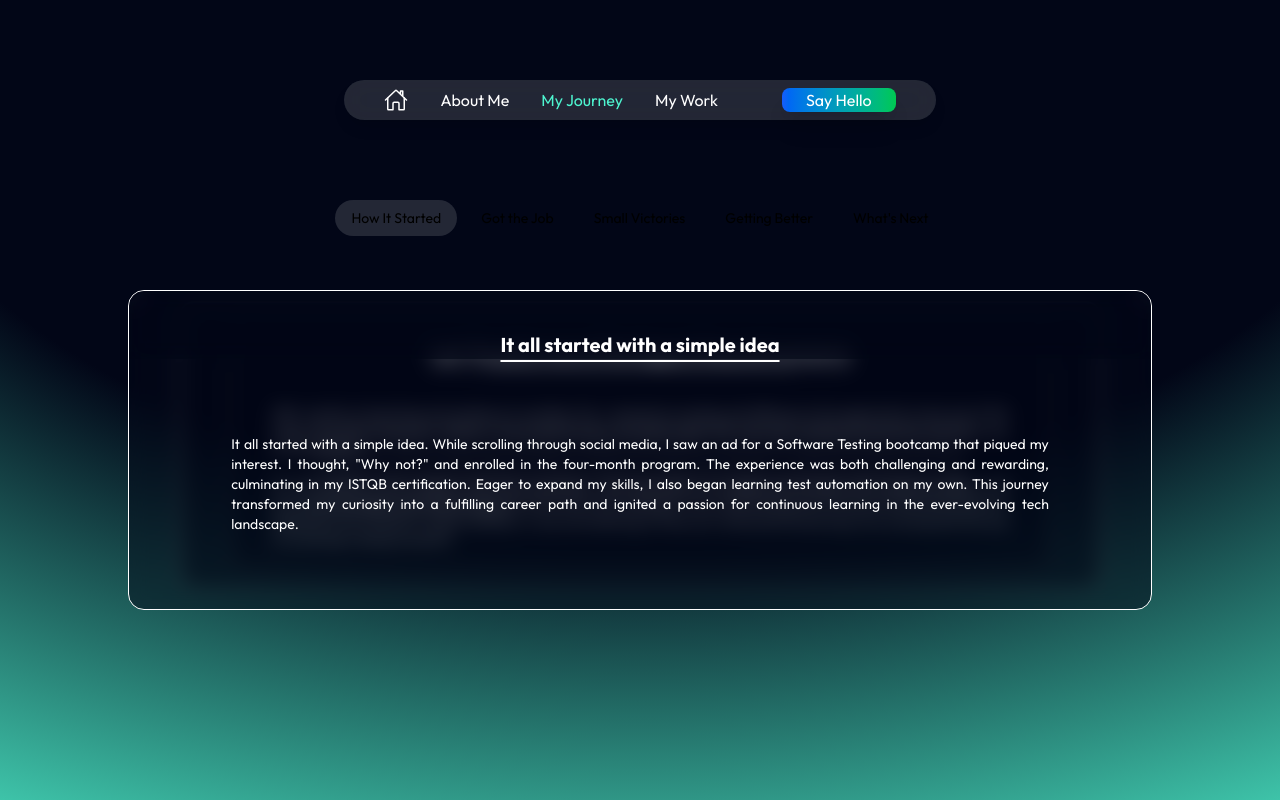
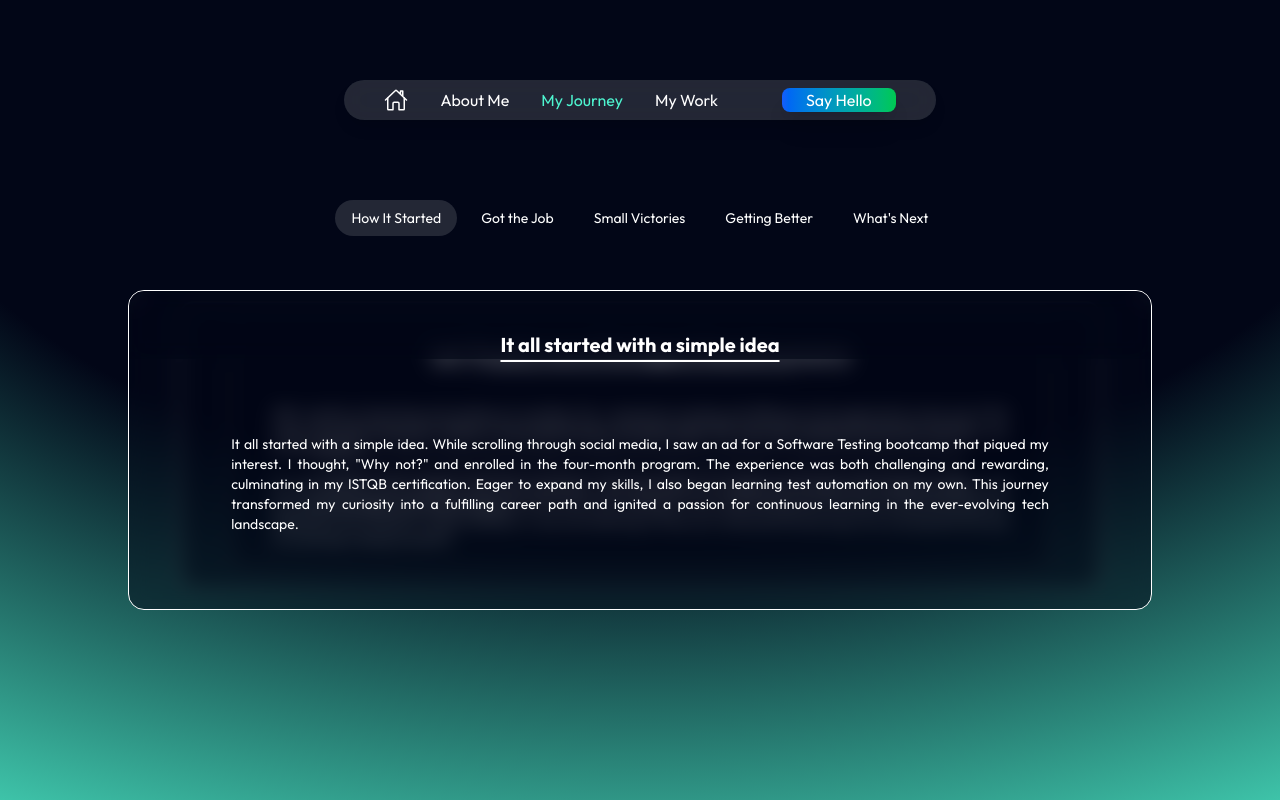
Before and after one commit to Andreastaru/portfolio, a React (Vite) app: page /journey in a window 1280 px wide. Built offline with nearby package versions, Linux system fonts and the light colour scheme; no server answers.

Commit message:
bug fixes for styling

```diff
--- a/src/components/About/About.jsx
+++ b/src/components/About/About.jsx
@@ -103,7 +103,7 @@ function About() {
       <h1 className="text-white text-center  text-2xl custom-padding-bottom">
         My Certifications
       </h1>
-      <AnimatedTestimonials testimonials={certifications} />;
+      <AnimatedTestimonials testimonials={certifications} />
     </div>
   );
 }
--- a/src/components/About/AnimatedTestimonials.jsx
+++ b/src/components/About/AnimatedTestimonials.jsx
@@ -134,7 +134,7 @@ export const AnimatedTestimonials = ({ testimonials, autoplay = false }) => {
                   }}
                   className="inline-block"
                 >
-                  From {word}&nbsp;
+                  From {word}
                 </motion.span>
               ))}
             </motion.p>
--- a/src/components/Experience/tabs.jsx
+++ b/src/components/Experience/tabs.jsx
@@ -65,9 +65,7 @@ export const Tabs = ({
               />
             )}
 
-            <span className="relative block text-black dark:text-white ">
-              {tab.title}
-            </span>
+            <span className="relative block  text-white ">{tab.title}</span>
           </button>
         ))}
       </div>
```
